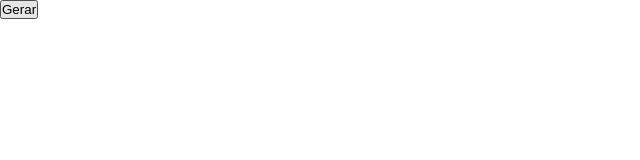
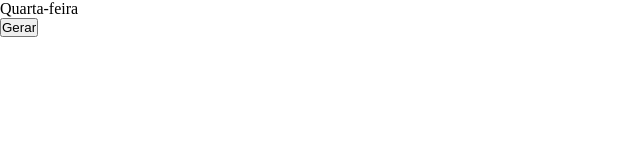
Before and after one commit to diego-tavares/random-day-generator, a plain HTML site: page index.html in a window 1280 px wide. Both pictures are taken after a click on the button "Gerar". Shown: the whole page, without its empty margins (0-640 px from the left). Drawn offline with Linux system fonts and the light colour scheme.

Commit message:
Adicionado alteração no texto para o evento click

```diff
--- a/index.html
+++ b/index.html
@@ -7,6 +7,7 @@
     <link rel="stylesheet" href="css/style.css">
 </head>
 <body>
+    <span class id="dia">Dia</span>
     <main> <button id="button">Gerar</button></main>
 
 <script src="js/main.js"></script>
--- a/js/main.js
+++ b/js/main.js
@@ -1,8 +1,11 @@
-const diasDaSemana = ["Segunda-Feira", "Terça-feira", "Quarta-feira", "Quinta-feira", "Sexta-feira"]
-const button = document.getElementById('button')
+const diasDaSemana = ["Segunda-Feira", "Terça-feira", "Quarta-feira", "Quinta-feira", "Sexta-feira"];
+const button = document.getElementById('button');
+const dia = document.getElementById('dia')
 
 function gerarDia () {
-   diasDaSemana[Math.floor(Math.random() * diasDaSemana.length)]
+   randomDay = diasDaSemana[Math.floor(Math.random() * diasDaSemana.length)];
+
+   dia.innerText = randomDay;
 }
 
-button.addEventListener('click', gerarDia )
+button.addEventListener('click', gerarDia)
```
